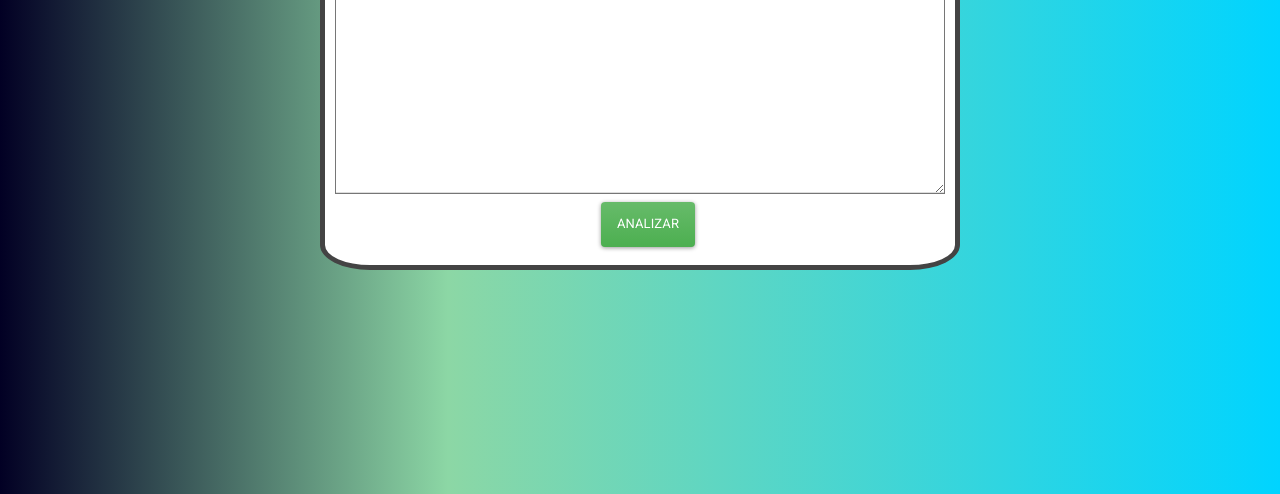
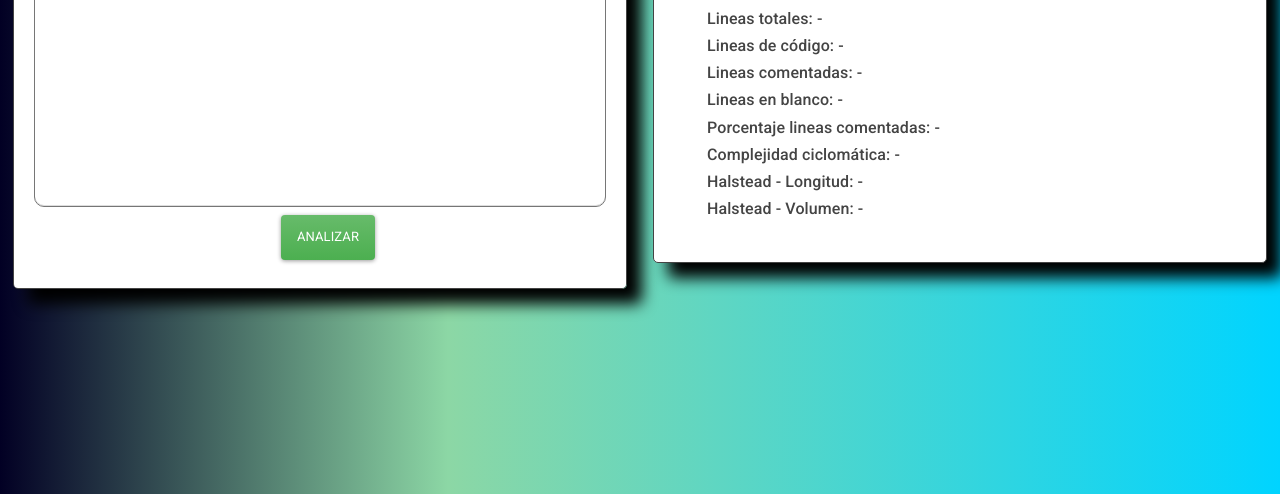
Before and after one commit to juanpablodelgreco/herramienta-de-testing, a plain HTML site: page index.html in a window 1280 px wide. Shown: the part 306-800 px from the top of the page. Drawn offline with nearby package versions, Linux system fonts and the light colour scheme; some packages are replaced by stand-ins of ours; a script that the page names is missing.

Commit message:
Showing result's section next to code section

```diff
--- a/index.html
+++ b/index.html
@@ -13,7 +13,6 @@
 </head>
 
 <body>
-  <div class="vertical-center">
   <div class="container bg-secondary border-gradient">
     <div class="row">
       <div class="col-12 d-flex flex-wrap justify-content-center">
@@ -27,6 +26,18 @@
       </div>
     </div>
   </div>
+  <div class="container bg-secondary border-gradient">
+    <h1>Resultado:</h1>
+    <div id="result_container" class="row px-5 py-3">
+      <div class="result">
+        <h4>Lineas totales: <span id="totalLines">-</span></h4>
+        <h4>Lineas de código: <span id="codeLines">-</span></h4>
+        <h4>Lineas comentadas: <span id="comments">-</span></h4>
+        <h4>Lineas en blanco: <span id="blanks">-</span></h4>
+        <h4>Porcentaje lineas comentadas: <span id="percentOfComments">-</span></h4>
+        <h4>Complejidad ciclomática: <span id="complex">-</span></h4>
+        <h4>Halstead - Longitud: <span id="halsteadLength">-</span></h4>
+        <h4>Halstead - Volumen: <span id="halsteadVolume">-</span></h4>
       </div>
     </div>
   </div>
--- a/src/js/index.js
+++ b/src/js/index.js
@@ -21,10 +21,7 @@ function showMetrics() {
   const halsteadLength = getHalsteadLength(cantUniqueOperators, cantUniqueOperands);
   const halsteadVolume = getHalsteadVolume(cantUniqueOperators, cantUniqueOperands, cantTotalOperators, cantTotalOperands);
 
-  Swal.fire({
-    title: 'Reporte',
-    html: generateHtml(totalLines, codeLines, complex, blanks, comments, percentOfComments, halsteadLength, halsteadVolume),
-  });
+  document.getElementById("result_container").innerHTML = generateHtml(totalLines, codeLines, complex, blanks, comments, percentOfComments, halsteadLength, halsteadVolume)
 }
 
 function analizeCode(inputCode) {
@@ -109,6 +106,7 @@ function getHalsteadVolume(uniqueOperands, cantUniqueOperands, cantTotalOperator
 function generateHtml(totalLines, codeLines, complex, blanks, comments, percentOfComments, halsteadLength, halsteadVolume) {
   let html =
     `
+    <div class="result">
       <h4>Lineas totales: ${totalLines}</h4>
       <h4>Lineas de código: ${codeLines}</h4>
       <h4>Lineas comentadas: ${comments}</h4>
@@ -127,5 +125,7 @@ function generateHtml(totalLines, codeLines, complex, blanks, comments, percentO
     html += `<h4 class="text-warning">La complejidad ciclomática no debería ser mayor a 10.</h4>`;
   }
 
+  html += `</div>`
+
   return html;
 }
--- a/src/styles/index.css
+++ b/src/styles/index.css
@@ -1,16 +1,26 @@
 body {
+  min-height: 100vh;
   background: rgb(2, 0, 36);
   background: linear-gradient(90deg, rgba(2, 0, 36, 1) 0%, rgba(140, 215, 165, 1) 35%, rgba(0, 212, 255, 1) 100%);
+
+  display: flex;
+  align-items: center;
 }
 
 .container {
   max-width: 50%;
   padding: 10px;
+  margin: 1em;
+  max-height: 90vh;
+}
+
+.container textarea {
+  resize: none;
+  padding: 15px;
+  border-radius: 10px;
 }
 
 .vertical-center {
-  min-height: 100%;
-  min-height: 100vh;
   display: flex;
   align-items: center;
 }
@@ -25,7 +35,16 @@ h4 {
 .border-gradient {
   border: 10px solid;
   border-image-slice: 1;
-  border-width: 5px;
-  border-radius: 50px 50px 50px 50px / 25px 25px 25px 25px;
-  ;
+  border-width: 1px;
+  overflow: scroll;
+  max-height: 90vh;
+  padding: 20px;
+  border-radius: 5px;
+
+  box-shadow: 15px 15px 15px black;
 }
+
+#result_container {
+  display: flex;
+  flex-direction: column;
+}
```
Lines whose indentation alone changed are shown as unchanged.
